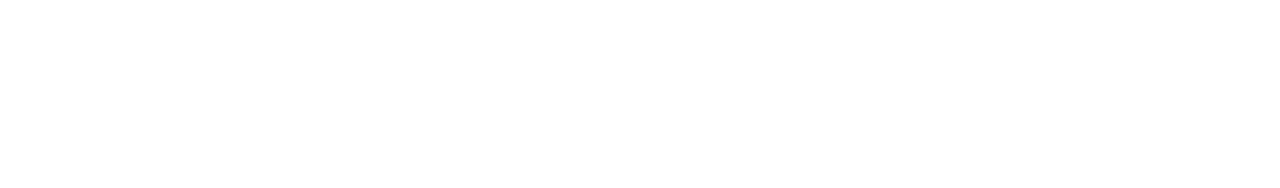
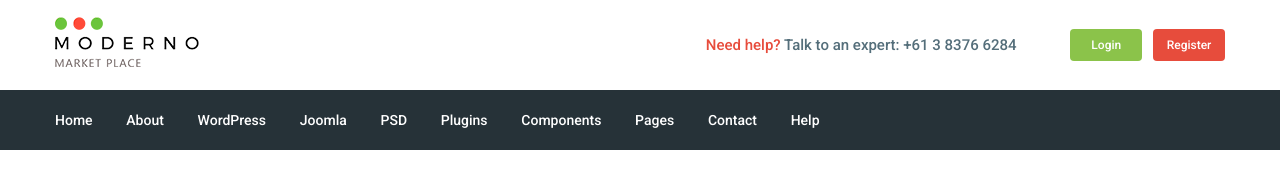
Before and after one commit to frynameDev/moderno, a website: page app/index.html in a window 1280 px wide. Drawn offline with nearby package versions, Linux system fonts and the light colour scheme; files that its build step writes are made by us from their sources.

Commit message:
added header

```diff
--- a/app/index.html
+++ b/app/index.html
@@ -5,12 +5,99 @@
    <meta charset="UTF-8">
    <meta name="viewport" content="width=device-width, initial-scale=1.0">
    <meta http-equiv="X-UA-Compatible" content="ie=edge">
-   <title>Document</title>
+   <title>Moderno</title>
+   <link href="https://fonts.googleapis.com/css2?family=Roboto:wght@500;700&display=swap" rel="stylesheet">
    <link rel="stylesheet" href="css/libs.min.css">
    <link rel="stylesheet" href="css/style.min.css">
 </head>
 
 <body>
+   <header class="header">
+
+      <div class="header__top">
+         <div class="container">
+            <div class="header__top-inner">
+               <div class="header__logo">
+                  <a href="#">
+                     <img src="images/logo.png" alt="">
+                  </a>
+               </div>
+               <div class="header__text">
+                  <a href="#">
+                     <span>Need help?</span>
+                  </a>
+                  Talk to an expert:
+                  <a class="header__phone" href="tel:61383766284">+61 3 8376 6284</a>
+               </div>
+               <div class="header__box">
+                  <a class="basket" href="#"></a>
+                  <a class="header__btn header__btn-login" href="#">Login</a>
+                  <a class="header__btn header__btn-register" href="#">Register</a>
+               </div>
+            </div>
+         </div>
+      </div>
+      <div class="header__menu">
+         <div class="container">
+            <nav class="menu">
+               <ul class="menu__list">
+                  <li>
+                     <a href="#">
+                        Home
+                     </a>
+                  </li>
+                  <li>
+                     <a href="#">
+                        About
+                     </a>
+                  </li>
+                  <li>
+                     <a href="#">
+                        WordPress
+                     </a>
+                  </li>
+                  <li>
+                     <a href="#">
+                        Joomla
+                     </a>
+                  </li>
+                  <li>
+                     <a href="#">
+                        PSD
+                     </a>
+                  </li>
+                  <li>
+                     <a href="#">
+                        Plugins
+                     </a>
+                  </li>
+                  <li>
+                     <a href="#">
+                        Components
+                     </a>
+                  </li>
+                  <li>
+                     <a href="#">
+                        Pages
+                     </a>
+                  </li>
+                  <li>
+                     <a href="#">
+                        Contact
+                     </a>
+                  </li>
+                  <li>
+                     <a href="#">
+                        Help
+                     </a>
+                  </li>
+               </ul>
+            </nav>
+         </div>
+      </div>
+
+
+   </header>
 
 
 
--- /dev/null
+++ b/app/scss/_fonts.scss
@@ -0,0 +1,9 @@
+/* roboto-regular - latin */
+@font-face {
+   font-family: "Roboto", sans-serif;
+   src: local(""), url("../fonts/roboto-v20-latin-regular.woff2") format("woff2"),
+      /* Chrome 26+, Opera 23+, Firefox 39+ */ url("../fonts/roboto-v20-latin-regular.woff") format("woff"); /* Chrome 6+, Firefox 3.6+, IE 9+, Safari 5.1+ */
+   font-style: normal;
+   font-weight: 400;
+   font-display: swap;
+}
--- /dev/null
+++ b/app/scss/_global.scss
@@ -0,0 +1,32 @@
+html {
+   box-sizing: border-box;
+}
+*,
+*::before,
+*::after {
+   box-sizing: inherit;
+}
+a {
+   display: inline-block;
+   text-decoration: none;
+   color: $text;
+}
+ul,
+li {
+   margin: 0;
+   padding: 0;
+   list-style: none;
+}
+body {
+   font-family: "Roboto", sans-serif;
+   font-weight: 400;
+   font-size: 15px;
+   line-height: 24px;
+   color: $text;
+}
+
+.container {
+   max-width: 1200px;
+   margin: 0 auto;
+   padding: 0 15px;
+}
--- /dev/null
+++ b/app/scss/_vars.scss
@@ -0,0 +1,5 @@
+//переменная для цвета текста
+$text: #546e7a;
+$red: #e74c3c;
+$green: #8bc34a;
+$bg: #263238;
--- a/app/scss/style.scss
+++ b/app/scss/style.scss
@@ -1,8 +1,64 @@
-html {
-   box-sizing: border-box;
+@import "vars";
+@import "global";
+@import "fonts";
+
+.header__top {
 }
-*,
-*::before,
-*::after {
-   box-sizing: inherit;
+.header__top-inner {
+   display: flex;
+   justify-content: space-between;
+   height: 90px;
+   align-items: center;
 }
+
+.header__text {
+   margin-left: auto;
+   margin-right: 50px;
+   span {
+      color: $red;
+   }
+}
+
+.header__phone {
+}
+.header__box {
+}
+.basket {
+}
+.header__btn {
+   padding: 4px;
+   width: 72px;
+   border-radius: 4px;
+   color: #fff;
+   text-align: center;
+   font-size: 12px;
+}
+.header__btn-login {
+   background-color: $green;
+}
+.header__btn-register {
+   background-color: $red;
+   margin-left: 7px;
+}
+
+.header__menu {
+   background-color: $bg;
+}
+.menu {
+   display: flex;
+   align-items: center;
+   height: 60px;
+}
+.menu__list {
+   li {
+      display: inline-block;
+      & + li {
+         margin-left: 30px;
+      }
+   }
+   a {
+      color: #fff;
+      font-weight: 500;
+      font-size: 14px;
+   }
+}
--- a/gulpfile.js
+++ b/gulpfile.js
@@ -8,7 +8,7 @@ let gulp = require('gulp'),
    cssmin = require('gulp-cssmin');
 
 gulp.task('sass', function () {
-   return gulp.src('app/scss/style.scss')
+   return gulp.src('app/scss/**/*.scss')
       .pipe(sass({ outputStyle: 'compressed' }))
       .pipe(rename({ suffix: '.min' }))
       .pipe(autoprefixer({
@@ -59,7 +59,7 @@ gulp.task('browser-sync', function () {
 });
 
 gulp.task('watch', function () {
-   gulp.watch('app/scss/style.scss', gulp.parallel('sass'))
+   gulp.watch('app/scss/**/*.scss', gulp.parallel('sass'))
    gulp.watch('app/*.html', gulp.parallel('html'))
    gulp.watch('app/js/*.js', gulp.parallel('js'))
 });
```
Also changed, not shown: app/fonts/roboto-v20-latin-regular.woff (added), app/fonts/roboto-v20-latin-regular.woff2 (added), app/images/logo.png (added).
